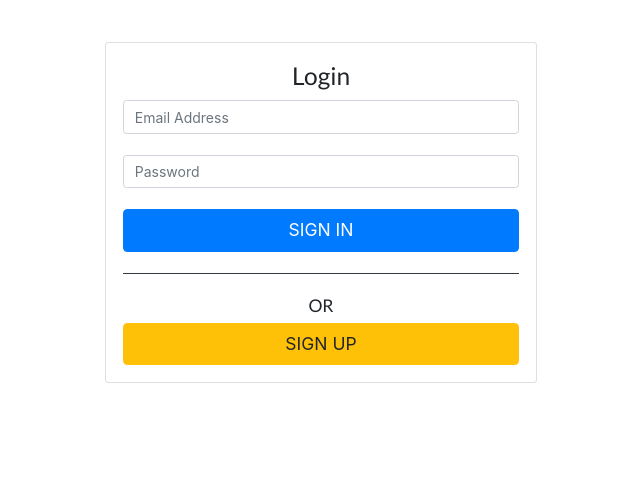
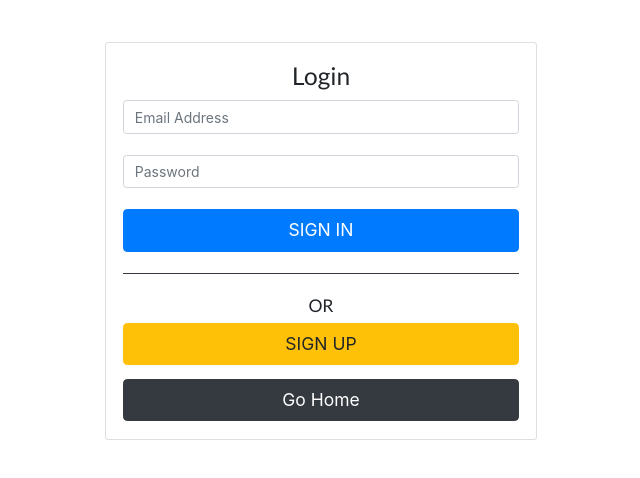
Before and after one commit to MasonCable/recipe-app, a React (Create React App) app in the folder client/: page /login in a window 1280 px wide. Shown: the top 478 px of the page, without its empty margins (319-959 px from the left). Built offline with nearby package versions, Linux system fonts and the light colour scheme; no server answers.

Commit message:
fixed the login bug

```diff
--- a/client/package.json
+++ b/client/package.json
@@ -10,8 +10,10 @@
     "js-sha512": "^0.8.0",
     "react": "^16.9.0",
     "react-dom": "^16.9.0",
+    "react-redux": "^7.1.1",
     "react-router-dom": "^5.0.1",
     "react-scripts": "3.1.0",
+    "redux": "^4.0.4",
     "semantic-ui-react": "^0.87.3",
     "validator": "^11.1.0"
   },
--- a/client/src/App.js
+++ b/client/src/App.js
@@ -7,12 +7,15 @@ import Hometop from './components/Hometop'
 import Recipes from './components/Recipes'
 import Search from './components/Search'
 import Vegan from './components/Vegan'
-import LoginRegister from './components/LoginRegister'
+import Login from './components/Login'
 import LoginApp from './components/LoginApp'
 import Register from './components/Register'
 // Auth
 import { AuthProvider } from './Auth'
 import PrivateRoute from './PrivateRoute'
+// Redux
+
+import store from './store'
 
 const App = () => {
   return (
@@ -23,7 +26,7 @@ const App = () => {
             <Route exact path = '/' component={Hometop} />
             <Route exact path = '/recipes/:id' component={Recipes} />
             <Route exact path='/vegan/favorites' component={Vegan} />
-            <Route exact path='/login' component={LoginRegister} />
+            <Route exact path='/login' component={Login} />
             <Route exact path='/signup' component={Register} />
             <PrivateRoute exact path='/app/:id' component={LoginApp} />
           </Switch>
--- a/client/src/PrivateRoute.js
+++ b/client/src/PrivateRoute.js
@@ -12,7 +12,7 @@ const PrivateRoute = ({ component: RouteComponent, ...rest }) => {
                 !!currentUser? (
                     <RouteComponent {...routeProps} />
                 ) : (
-                    <Redirect to={'/'} />
+                    <Redirect to={'/login'} />
                 )
             }
             />
--- a/client/src/components/Hometop.js
+++ b/client/src/components/Hometop.js
@@ -4,9 +4,13 @@ import axios from 'axios'
 import Threeitems from './Threeitems'
 import Proteins from './Proteins'
 import Searchbar from './Searchbar'
+import { app } from '../base'
+
+// Make sure the following consts are moved to an .env file
 const apiKey = 'c4ea27eb1bfbd60afdd06aa6769682f6'
 const appId = '2ec14519'
 const callLink = 'https://cors-anywhere.herokuapp.com/https://api.edamam.com/search?'
+
 
 
 class Hometop extends Component {
@@ -26,7 +30,7 @@ class Hometop extends Component {
 
     }
     render(){
-        return (
+           return (
             <React.Fragment>
                 <div className="header" style={{backgroundColor: '#94011c'}}>
                     <Searchbar />
@@ -42,19 +46,16 @@ class Hometop extends Component {
                             <ul className="list-group list-group-horizontal-sm" >
                                  <Link to='/' ><li className="list-group-item m-4 border-bottom" style={styles}>Home</li></Link>
                                  <Link to='/vegan/favorites'><li className="list-group-item m-4 border-bottom" style={styles}>Vegan Favorites</li></Link>
-                                 <Link to='/login'> <li className="list-group-item m-4 border-bottom" style={styles}>Login/Register</li></Link>
-                                {/* <li className="list-group-item m-4 border-bottom" style={styles}>Choose by region</li> */}
+                                 <Link to="/login"><li className="list-group-item m-4 border-bottom" style={styles}>Login/Register</li></Link>
                                     {/* Add these when the routes are built */}
 
                             </ul>
                         </div>
                 </div>
                 <Proteins />
-                    </React.Fragment>
+            </React.Fragment>
+        )
 
-
-
-        )
     }
 }
 
--- a/client/src/components/LoginRegister.js
+++ b/client/src/components/Login.js
@@ -5,7 +5,7 @@ import {app} from '../base'
 import { AuthContext } from '../Auth.js'
 import sha512 from 'js-sha512'
 
-const LoginRegister = ({history}) => {
+const Login = ({history}) => {
 
     const [ usrLink, setLink ] = useState( '' )
 
@@ -20,20 +20,12 @@ const LoginRegister = ({history}) => {
 
             try {
                 await
-                    // console.log(sha512(email.value).toString())
-                        setLink(sha512(email.value).toString())
-                        app.auth().signInWithEmailAndPassword(email.value, password.value)
 
-
-
-                        // app .auth().signInWithEmailAndPassword(email.value, password.value)
-
-
+                setLink(sha512(email.value).toString())
+                app.auth().signInWithEmailAndPassword(email.value, password.value)
                 history.push(`/app/${sha512(email.value).toString()}`)
             } catch (err) {
-
-
-                console.log(err)
+                alert(err)
             }
 
 
@@ -42,11 +34,7 @@ const LoginRegister = ({history}) => {
 
     )
 
-    const { currentUser } = useContext(AuthContext)
 
-    if(currentUser && usrLink !== '') {
-        return <Redirect to={`/app/l${usrLink}`} />
-    }
 
     return(
 
@@ -69,6 +57,7 @@ const LoginRegister = ({history}) => {
                             <div className='mt-4'>
                                 <h5 style={{textAlign: 'center'}}>OR</h5>
                                 <Link to='/signup'><button className="btn btn-lg btn-warning btn-block text-uppercase" type="submit">Sign Up</button> </Link>
+                                <Link to='/'><button className="btn btn-dark btn-lg btn-block mt-3">Go Home</button></Link>
                             </div>
                         </div>
                     </div>
@@ -78,4 +67,4 @@ const LoginRegister = ({history}) => {
     )
 }
 
-export default withRouter(LoginRegister)
+export default withRouter(Login)
--- a/client/src/components/LoginApp.js
+++ b/client/src/components/LoginApp.js
@@ -1,10 +1,12 @@
 import React, { Component } from 'react'
+import {app} from '../base'
 
 class LoginApp extends Component {
     render () {
         return (
             <React.Fragment>
                 <h1>This is the account page</h1>
+                <button className='btn btn-large btn-warning' onClick={() => app.auth().signOut()}>Logout</button>
             </React.Fragment>
         )
     }
--- a/client/src/index.js
+++ b/client/src/index.js
@@ -1,12 +1,12 @@
 import * as serviceWorker from './serviceWorker'
-
-
 import React from 'react'
 import ReactDOM from 'react-dom'
 import './styles/App.css'
-
 import App from './App'
 import { BrowserRouter } from 'react-router-dom'
+
+
+
 
 ReactDOM.render(
     <BrowserRouter>
```
Also changed, not shown: client/src/store.js (added), 1 other file (tests, documents, lock files or other folders).
